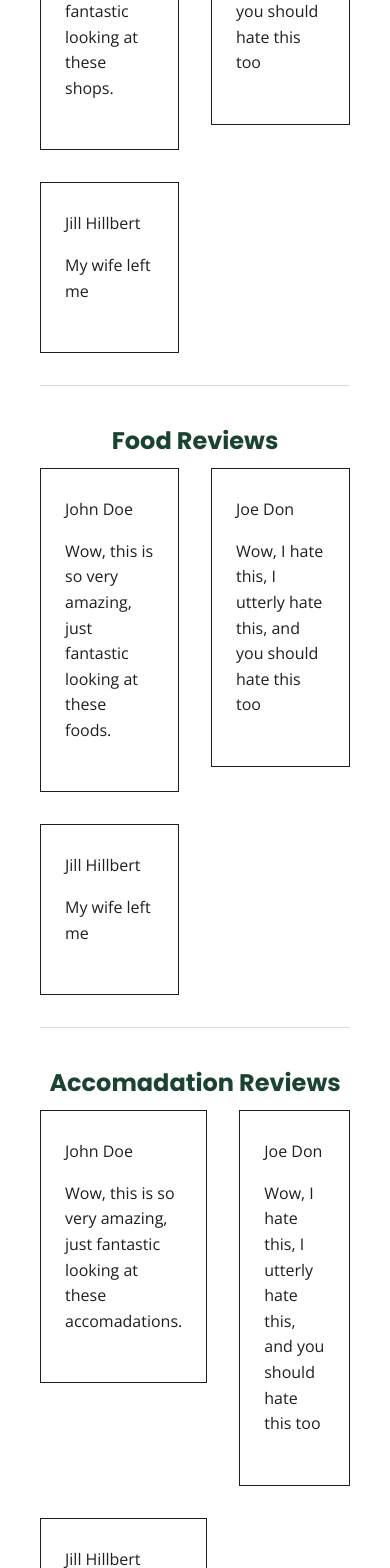
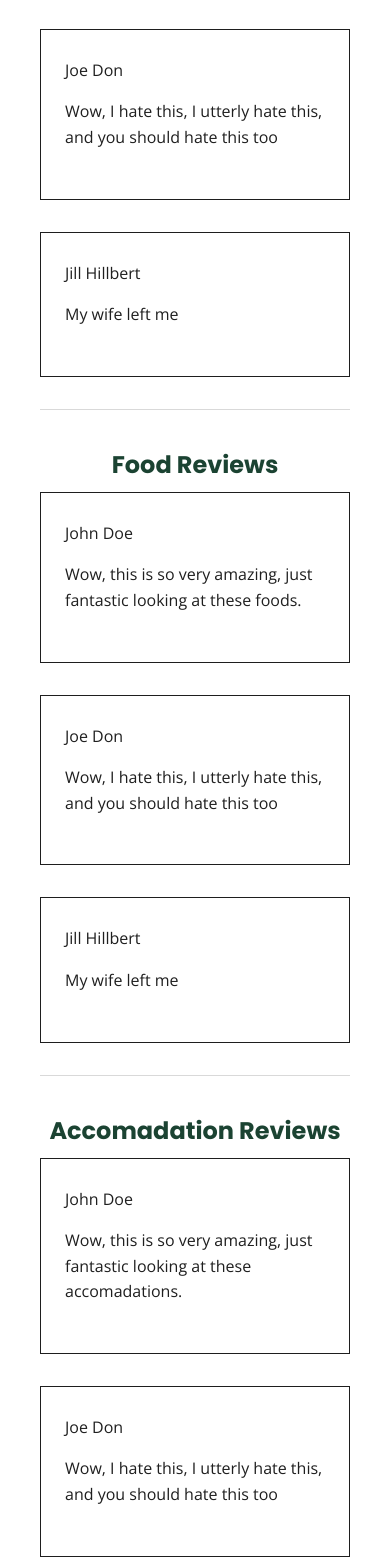
Before and after one commit to MalachyNeal/PowerpuffGirls, a SvelteKit app: page /user-reviews in a window 390 px wide. Shown: the part 432-2000 px from the top of the page. Built offline with nearby package versions, Linux system fonts and the light colour scheme.

Commit message:
mobile fixed

```diff
--- a/src/routes/user-reviews/+page.svelte
+++ b/src/routes/user-reviews/+page.svelte
@@ -32,9 +32,12 @@
         <h2>Shop Reviews</h2>
 
         <div class="mobile">
-            <div class="grid">
-
-            </div>
+            {#each ShopReviews.slice(0, 3) as item}
+                <div class="grid">
+                    <p class="reviewer">{item.name}</p>
+                    <p class="review">{item.text}</p>
+                </div>
+            {/each}
         </div>
 
         <div class="desktop">
@@ -51,7 +54,12 @@
         <h2>Food Reviews</h2>
 
         <div class = "mobile">
-
+            {#each FoodReviews.slice(0,3) as item}
+                <div class="grid">
+                    <p class="reviewer">{item.name}</p>
+                    <p class="review">{item.text}</p>
+                </div>
+            {/each}
         </div>
 
         <div class = "desktop">
@@ -68,7 +76,12 @@
         <h2>Accomadation Reviews</h2>
 
         <div class ="mobile">
-
+            {#each AccomadationReviews.slice(0,3) as item}
+                <div class="grid">
+                    <p class="reviewer">{item.name}</p>
+                    <p class="review">{item.text}</p>
+                </div>
+            {/each}
         </div>
 
         <div class ="desktop">
@@ -146,13 +159,16 @@
         text-align: left;
     }
 
-    @media (max-width: 1024){
-        .mobile {
+    @media (max-width: 1024px) {
+        .desktop {
             display: none;
         }
 
-        .desktop {
+        .mobile {
             display: grid;
+            grid-template-columns: repeat(1, 1fr);
+            gap: var(--space-xl);
+            align-items: start;
         }
     }
 </style>
```
